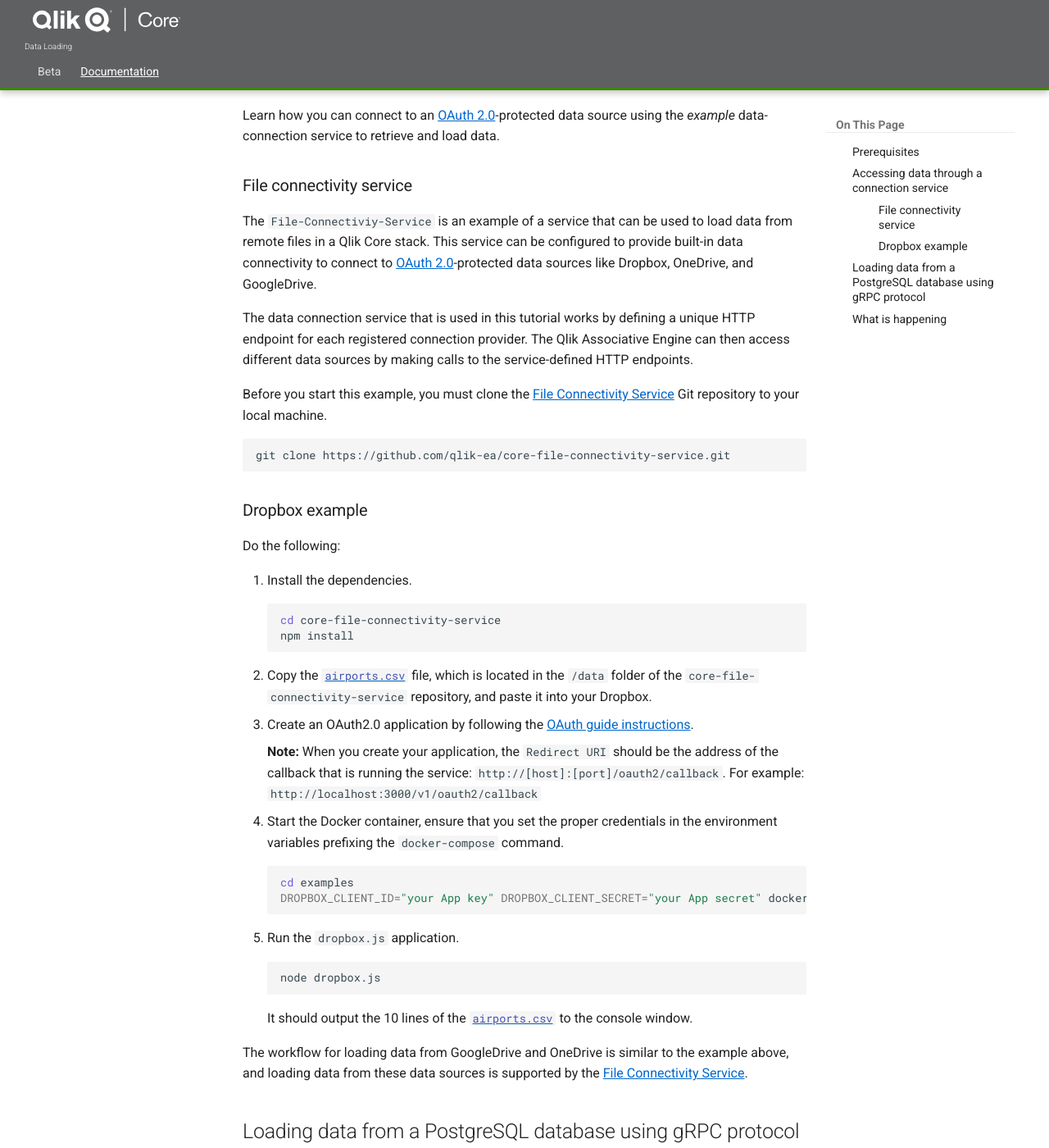
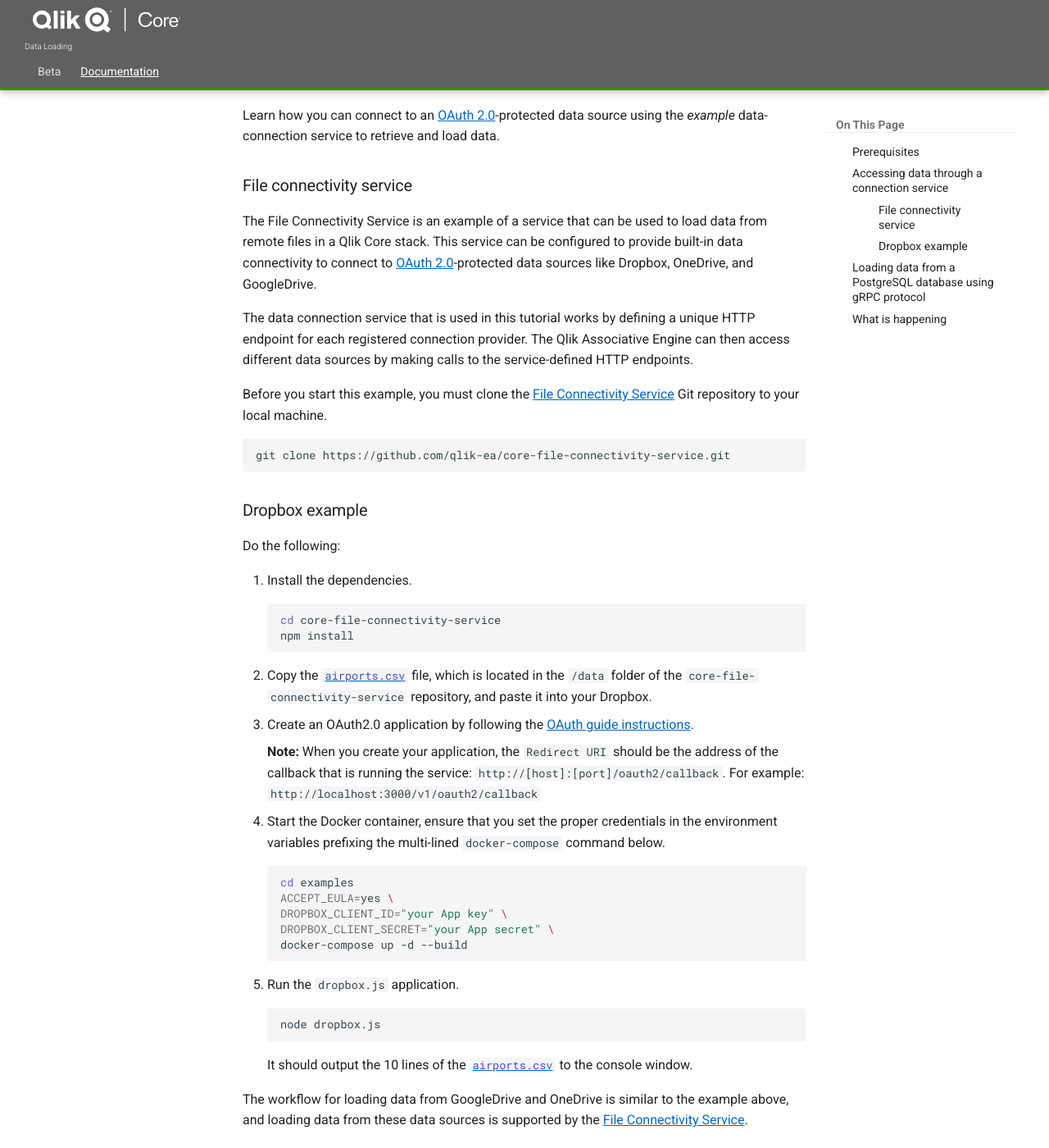
Before and after one commit to qlik-oss/core-website, an MkDocs documentation site: the page built from docs/docs/tutorials/data-loading.md, in a window 1280 px wide and 1400 px high, scrolled down 784 px. Shown: the whole window at 82% size. Built offline with MkDocs 1.6.1 and Material for MkDocs 9.7.7, drawn with Linux system fonts in a browser that asks for light colours; old or Windows-style settings are respelled for this version of MkDocs.

Commit message:
Update data-loading.md (#228)

````diff
--- a/docs/docs/tutorials/data-loading.md
+++ b/docs/docs/tutorials/data-loading.md
@@ -17,7 +17,7 @@
 
 ### File connectivity service
 
-The `File-Connectiviy-Service` is an example of a service that can be used to load data from
+The File Connectivity Service is an example of a service that can be used to load data from
 remote files in a Qlik Core stack.
 This service can be configured to provide built-in data connectivity to connect to
 [OAuth 2.0](https://oauth.net/2/)-protected data sources
@@ -57,10 +57,13 @@
 
 1. Start the Docker container, ensure that you set the proper
     credentials in the environment variables prefixing the
-    `docker-compose` command.
+    multi-lined `docker-compose` command below.
     ```bash
     cd examples
-    DROPBOX_CLIENT_ID="your App key" DROPBOX_CLIENT_SECRET="your App secret" docker-compose up -d --build
+    ACCEPT_EULA=yes \
+    DROPBOX_CLIENT_ID="your App key" \
+    DROPBOX_CLIENT_SECRET="your App secret" \
+    docker-compose up -d --build
     ```
 1. Run the `dropbox.js` application.
     ```bash
````
